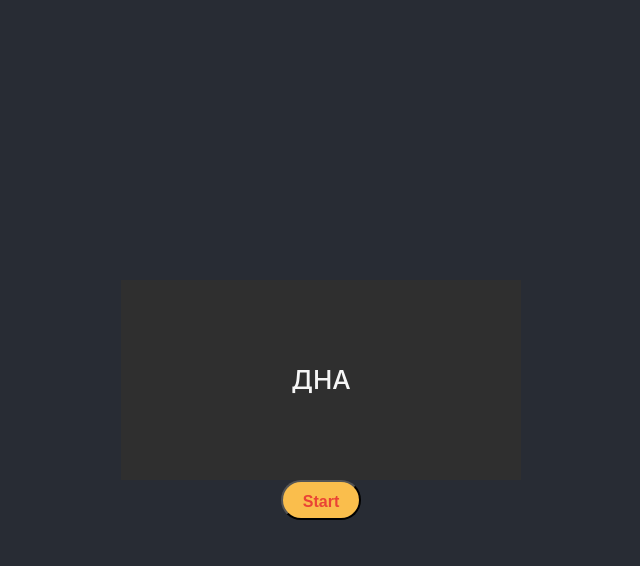
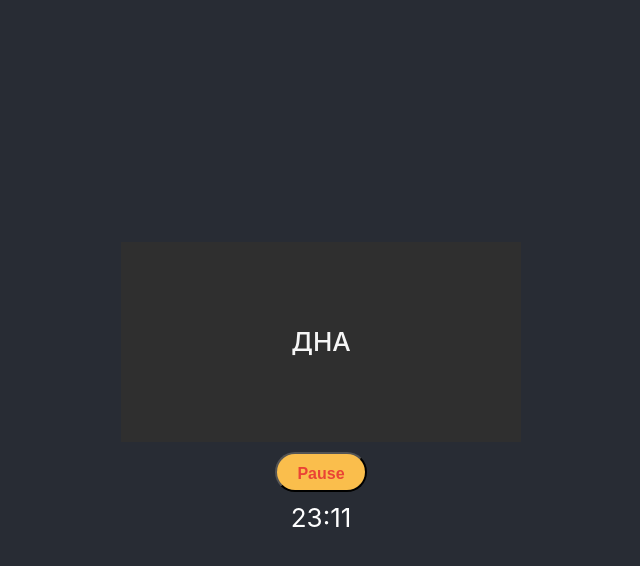
Before and after one commit to ryabina/tic-tac-bumm, a React (Create React App) app: page / in a window 1280 px wide. Both pictures are taken after a click on the button "Start". Shown: the top 566 px of the page, without its empty margins (319-959 px from the left). Built offline with nearby package versions, Linux system fonts and the light colour scheme.

Commit message:
toggle timer

```diff
--- a/src/components/atoms/Timer.js
+++ b/src/components/atoms/Timer.js
@@ -3,12 +3,12 @@ import styled from 'styled-components';
 
 const StyledTimer = styled.p`
  color: "000";
- margin-top: 20px;
+ margin-top: 10px;
 `;
 
 const Timer = () => {
   return (
-    <StyledTimer data-testid="test-timer"> 23:11 </StyledTimer>
+    <StyledTimer> 23:11 </StyledTimer>
   );
 };
 
--- a/src/components/pages/Game.jsx
+++ b/src/components/pages/Game.jsx
@@ -1,20 +1,38 @@
 import React, { useState, useEffect } from 'react';
 import styled from 'styled-components';
 import Card from '../atoms/Card';
-import Button from '../atoms/Button';
+//import Button from '../atoms/Button';
 import Timer from '../atoms/Timer';
+
+
+const Button = styled.button`
+  margin-top: 10px;
+  background-color: #fabe4c;
+  color: #ea4335;
+  border-radius: 100px;
+  height: 40px;
+  line-height: 40px;
+  padding: 0 20px;
+  font-size: 16px;
+  font-weight: bold;
+`;
 
 const Game = () => {
   const [isStarted, setIsStarted] = useState(false);
 
-
+  const handleClick = () => {
+      setIsStarted(!isStarted);
+  };
 
   const cardText = "ДНА";
   return (
     <>
-     <Card text={cardText}/>
-     <Button buttonText="Start"/>
-     <div>
+     <Card text = {cardText}/>
+     <Button onClick = {handleClick}
+             data-testid="test-button" >
+         {isStarted ? "Pause" : "Start"}
+     </Button>
+     <div data-testid="test-timer">
         { isStarted
           && <Timer />
         }
```
Also changed, not shown: 1 other file (tests, documents, lock files or other folders).
